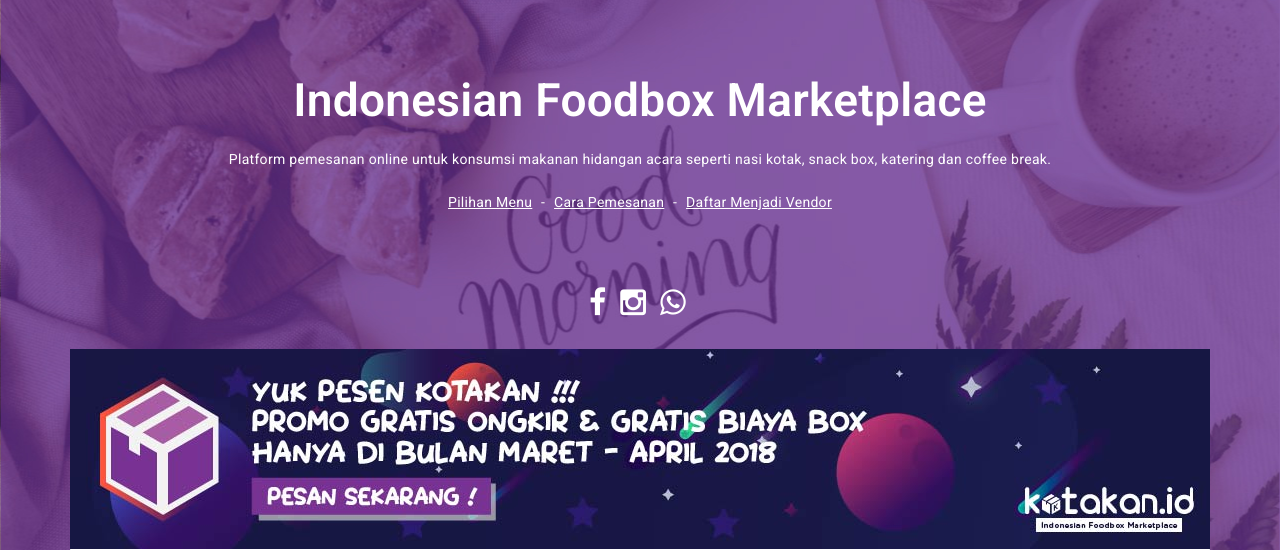
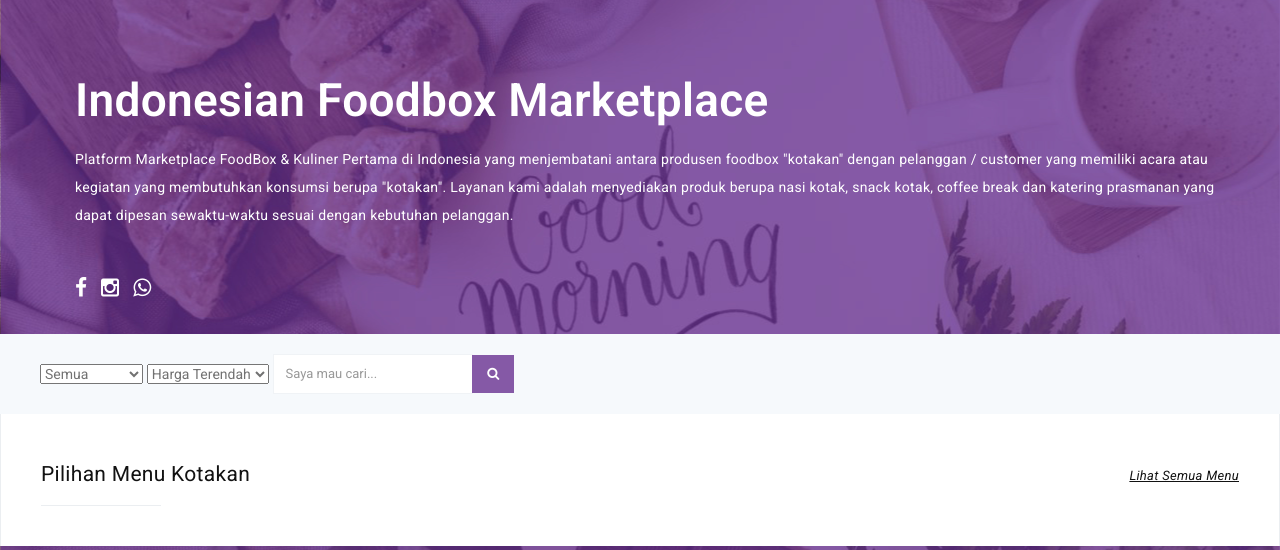
Before and after one commit to albabafikar/kotakan-beta, a CodeIgniter app: page /database/ in a window 1280 px wide. Shown: the part 99-649 px from the top of the page. Run offline with CodeIgniter, Linux system fonts and the light colour scheme; data that the repository does not hold is empty; some libraries are stand-ins or nearby versions.

Commit message:
update frontend lagi

```diff
--- a/application/views/frontpage/about.php
+++ b/application/views/frontpage/about.php
@@ -7,7 +7,7 @@
                     <div class="bread">
                         <ol class="breadcrumb">
                          <p style="color:#ffffff"> Platform Marketplace FoodBox Pertama di Indonesia bahkan di Dunia yang menjembatani antara produsen foodbox "kotakan" dengan pelanggan / customer yang memiliki acara atau kegiatan yang membutuhkan konsumsi berupa "kotakan". Layanan kami adalah menyediakan produk berupa nasi kotak, snack kotak, coffee break dan katering prasmanan yang dapat dipesan sewaktu-waktu sesuai dengan kebutuhan pelanggan.</p>
-
+                         <a href="#" class="followbtn" color:#ffffff>Pilihan Menu</a> <span>-</span> <a href="#" class="followbtn">Cara Pemesanan</a> <span>-</span> <a href="#" class="followbtn">Daftar Menjadi Vendor</a>
                         </ol>
                     </div>
                 </div>
@@ -22,7 +22,7 @@
                     </div> -->
                 </div>
 
-                <div class="col-sm-6 col-xs-12 cen-xs text-right">
+                <div class="col-sm-12 col-xs-12 cen-xs text-center">
                     <ul class="list-inline social">
                         <li><h2 href="<?= @$this->facebook ?>"><i class="fa fa-facebook"></i></h2></li>
                         <li><h2 href="<?= @$this->instagram ?>"><i class="fa fa-instagram"></i></h2></li>
--- a/application/views/frontpage/menu_list.php
+++ b/application/views/frontpage/menu_list.php
@@ -32,7 +32,7 @@
             </div>
         </div>
 
-         <div class="content-before">
+        <div class="content-before">
             <div class="row">
                 <div class="col-md-12 col-sx-12 cen-xs">
                     <form class="dropForm" method="get">
--- a/application/views/homepage.php
+++ b/application/views/homepage.php
@@ -3,17 +3,21 @@
     <div class="container">
         <div class="page-title public-profile-title">
             <div class="row">
-                <div class="col-sx-12 text-center">
+                <div class="col-sx-12 text-left" style="color:#ffffff;padding-left: 20px;">
                     <h3>Indonesian Foodbox Marketplace</h3>
-                    <p>Platform pemesanan online untuk konsumsi makanan hidangan acara seperti nasi kotak, snack box, katering dan coffee break.  </p>
-                    <a href="#" class="followbtn">Pilihan Menu</a> <span>-</span> <a href="#" class="followbtn">Cara Pemesanan</a> <span>-</span> <a href="#" class="followbtn">Daftar Menjadi Vendor</a>
+                    <p style="color:#ffffff;"> Platform Marketplace FoodBox & Kuliner Pertama di Indonesia yang menjembatani antara produsen foodbox "kotakan" dengan pelanggan / customer yang memiliki acara atau kegiatan yang membutuhkan konsumsi berupa "kotakan". Layanan kami adalah menyediakan produk berupa nasi kotak, snack kotak, coffee break dan katering prasmanan yang dapat dipesan sewaktu-waktu sesuai dengan kebutuhan pelanggan.</p>
+                    <ul class="list-inline social">
+                        <li><h1 href="<?= @$this->facebook ?>" target="_blank"><i class="fa fa-facebook"></i></h1></li>
+                        <li><h2 href="<?= @$this->instagram ?>" target="_blank"><i class="fa fa-instagram"></i></h2></li>
+                        <li><h2 href="<?= @$this->whatsapp ?>" target="_blank"><i class="fa fa-whatsapp"></i></h2></li>
+                    </ul>
                 </div>
             </div>
         </div>
 
-        <div class="content-top">
+        <!--div class="content-top">
             <div class="row">
-                <div class="col-sm-12 col-xs-12 cen-xs text-center">
+                <div class="col-sm-12 col-xs-12 cen-xs text-left">
                     <ul class="list-inline social">
                         <li><h2 href="<?= @$this->facebook ?>" target="_blank"><i class="fa fa-facebook"></i></h2></li>
                         <li><h2 href="<?= @$this->instagram ?>" target="_blank"><i class="fa fa-instagram"></i></h2></li>
@@ -23,15 +27,6 @@
             </div><!-- end row -->
         </div><!-- end content top -->
 
-        <div class="item-media text-center">
-            <div id="slider" class="flexslider clearfix">
-                <ul class="slides">
-                    <li><img src="<?= base_url() ?>resources/images/konten01.jpg" alt="" class="img-responsive"></li>
-                    <li><img src="<?= base_url() ?>resources/images/konten02.jpg" alt="" class="img-responsive"></li>
-                    <li><img src="<?= base_url() ?>resources/images/konten03.jpg" alt="" class="img-responsive"></li>
-                </ul>
-            </div>
-        </div><!-- end item-media -->
 
 
         <!--div class="content-before">
@@ -68,6 +63,37 @@
             </div><-end row>
         </div><!-- end content before -->
 
+        <div class="content-before">
+            <div class="row">
+                <div class="col-md-12 col-sx-12 cen-xs">
+                    <form class="dropForm" method="get">
+                        <div class="input-prepend">
+                            <?php
+                            $string = array('Nasi Kotak', 'Snack Box', 'Katering', 'Coffee Break');
+                            $rand = array_rand($string);
+                            ?>
+                            <div class="btn-group">
+                                <select name="category" class="selectpicker">
+                                  <option value="all">Semua</option>
+                                  <?php foreach($string as $str): ?>
+                                  <option value="<?= strtolower(str_replace(' ', '', $str)) ?>"><?= $str ?></option>
+                                  <?php endforeach; ?>
+                              </select>
+                            </div>
+                            <div class="btn-group">
+                                <select name="price" class="selectpicker">
+                                  <option value="lowest">Harga Terendah</option>
+                                  <option value="highest">Harga Tertinggi</option>
+                              </select>
+                            </div>
+                            <input type="text" name="q" class="form-control" placeholder="Saya mau cari..." autocomplete="off" />
+                            <button class="btn btn-primary" tabindex="-1"><i class="fa fa-search"></i></button>
+                        </div>
+                    </form>
+                </div>
+            </div><!-- end row -->
+        </div><!-- end content before -->
+
         <div class="content">
             <div class="row">
                 <div class="col-md-12 general-title">
@@ -90,7 +116,7 @@
                         4 => 'katering'
                     );
                 foreach($list_menu as $data): ?>
-                <div class="col-md-3 col-sm-6">
+                <div class="col-md-3 col-sm-3">
                     <div class="item-box">
                         <div class="item-media entry">
                             <img src="<?= $data->gambar ?>" style="height: 200px" alt="" class="img-responsive" />
@@ -107,7 +133,20 @@
                 <?php endforeach; ?>
             </div>
         </div>
+
         </br>
+
+
+          <div class="item-media text-center">
+            <div id="slider" class="flexslider clearfix">
+                <ul class="slides">
+                    <li><img src="<?= base_url() ?>resources/images/konten01.jpg" alt="" class="img-responsive"></li>
+                    <li><img src="<?= base_url() ?>resources/images/konten02.jpg" alt="" class="img-responsive"></li>
+                    <li><img src="<?= base_url() ?>resources/images/konten03.jpg" alt="" class="img-responsive"></li>
+                </ul>
+            </div>
+        </div><!-- end item-media -->
+
         </br>
         <div class="refer-messages">
             <div class="row text-center">
@@ -147,6 +186,8 @@
 
             </div><!-- end row -->
         </div><!-- end refer-messages -->
+
+
 
         <div class="stores boxs">
             <div class="row">
@@ -196,8 +237,6 @@
         </div><!-- end stores -->
 
 
-    </br>
-
 
         <div class="content-message boxs">
             <div class="row">
--- a/resources/css/flexslider.css
+++ b/resources/css/flexslider.css
@@ -73,8 +73,7 @@
 	margin:0 10px;
 }
 @media screen and (max-width: 860px) {
-  .flex-direction-nav .flex-prev {opacity: 1; left: 0;}
-  .flex-direction-nav .flex-next {opacity: 1; right: 0;}
+
 }
 /* Direction Nav */
 .flex-direction-nav {*height: 0;}
@@ -89,9 +88,6 @@
 margin: -20px 0 0;
 position: absolute;
 top: 50%; z-index: 10; overflow: hidden; opacity: 0; cursor: pointer; color:#ffffff; text-indent:hanging;text-shadow: 1px 1px 0 rgba(255,255,255,0.3); -webkit-transition: all .3s ease; -moz-transition: all .3s ease; transition: all .3s ease; }
-.flex-direction-nav .flex-prev { left: -50px; }
-.flex-direction-nav .flex-next { right: -50px; text-align: right; }
-
 .flexslider:hover .flex-next:focus,
 .flexslider:hover .flex-prev:focus,
 .flexslider:hover .flex-next:hover,
--- a/resources/css/style.css
+++ b/resources/css/style.css
@@ -1126,6 +1126,9 @@
     -ms-transition: all .3s ease-in-out;
     -o-transition: all .3s ease-in-out;
     transition: all .3s ease-in-out;
+    width: 100%;
+    height: 100%;
+
 }
 
 .item-box:hover .theme__button,
@@ -2447,7 +2450,12 @@
         padding: 10px 10px 10px 5px;
     }
     .single-wrap .page-title h3 {
+        padding-left: 5px;
         font-size: 24px;
+    }
+
+    .descript p {
+        padding-left: 20px;
     }
     .store-list.item-box {
         margin-bottom: 30px;
```
